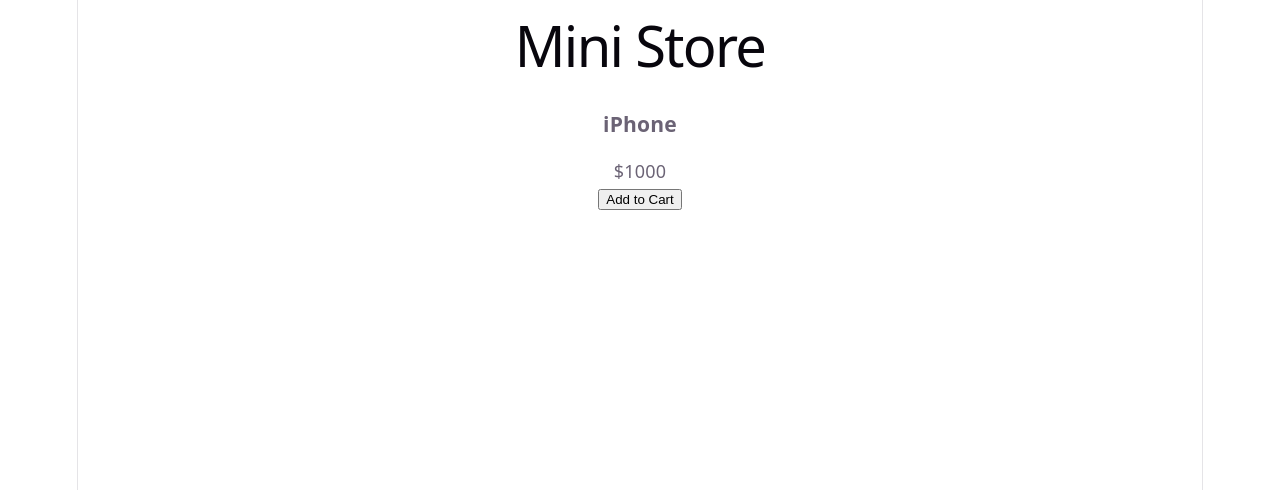
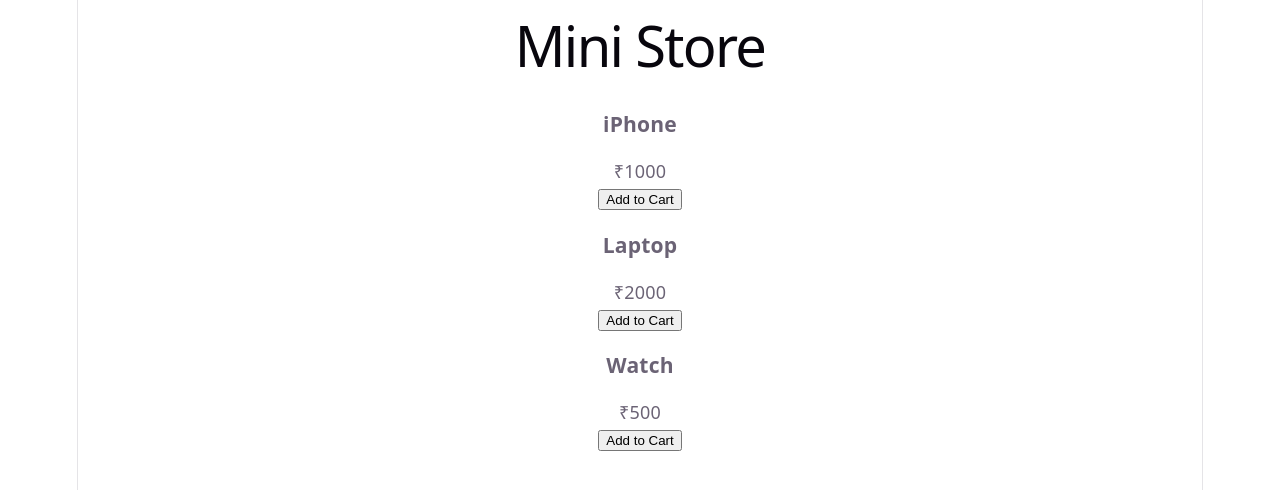
Before and after one commit to haleti-psi/mini-store-react, a React (Vite) app: page / in a window 1280 px wide. Shown: the top 490 px of the page. Built offline with nearby package versions, Linux system fonts and the light colour scheme.

Commit message:
add product components and dynamic rendering

```diff
--- a/src/App.jsx
+++ b/src/App.jsx
@@ -1,13 +1,16 @@
+import ProductList from "./components/ProductList";
+
 function App() {
+  const products = [
+    { id: 1, title: "iPhone", price: 1000 },
+    { id: 2, title: "Laptop", price: 2000 },
+    { id: 3, title: "Watch", price: 500 }
+  ];
+
   return (
     <>
       <h1>Mini Store</h1>
-
-      <div>
-        <h3>iPhone</h3>
-        <p>$1000</p>
-        <button>Add to Cart</button>
-      </div>
+      <ProductList products={products} />
     </>
   );
 }
--- /dev/null
+++ b/src/components/ProductCard.jsx
@@ -0,0 +1,11 @@
+function ProductCard({ title, price }) {
+    return (
+      <div>
+        <h3>{title}</h3>
+        <p>₹{price}</p>
+        <button>Add to Cart</button>
+      </div>
+    );
+  }
+
+  export default ProductCard;
--- /dev/null
+++ b/src/components/ProductList.jsx
@@ -0,0 +1,17 @@
+import ProductCard from "./ProductCard";
+
+function ProductList({ products }) {
+  return (
+    <>
+      {products.map((product) => (
+        <ProductCard
+          key={product.id}
+          title={product.title}
+          price={product.price}
+        />
+      ))}
+    </>
+  );
+}
+
+export default ProductList;
```
